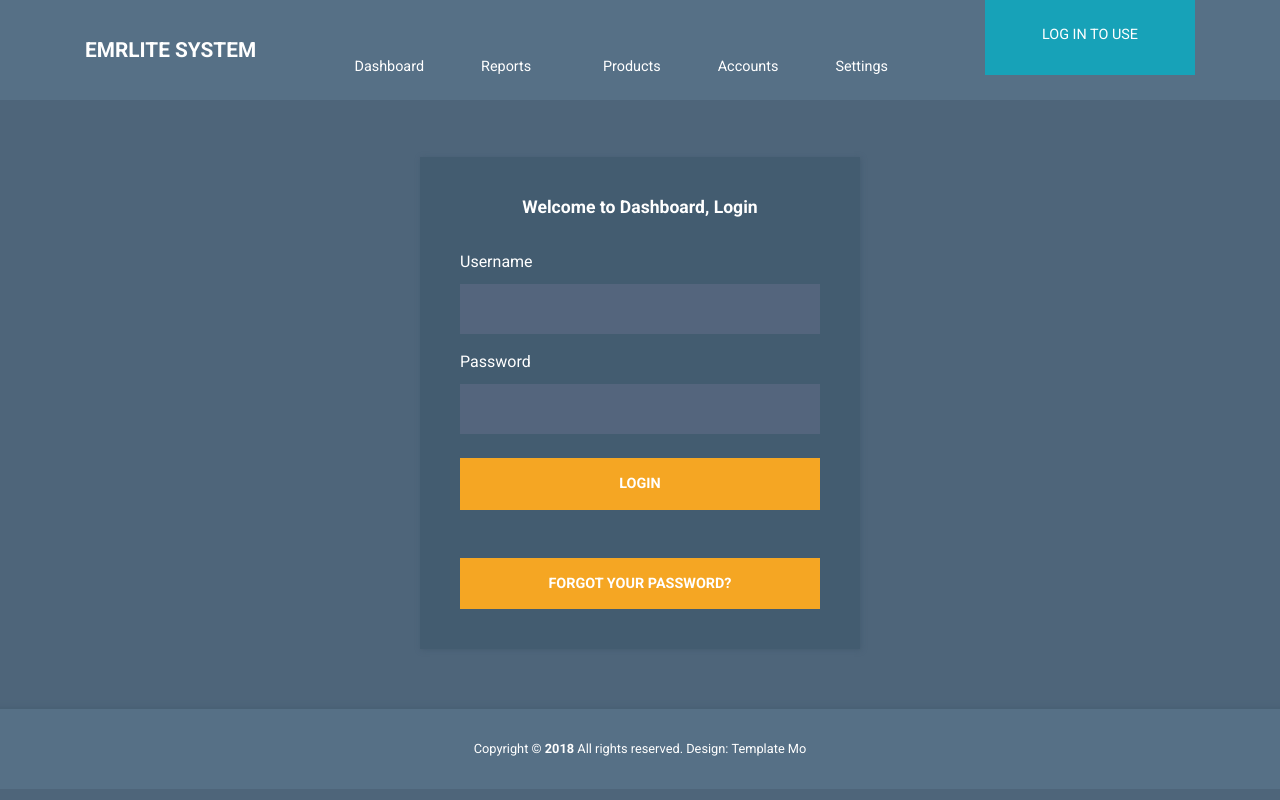
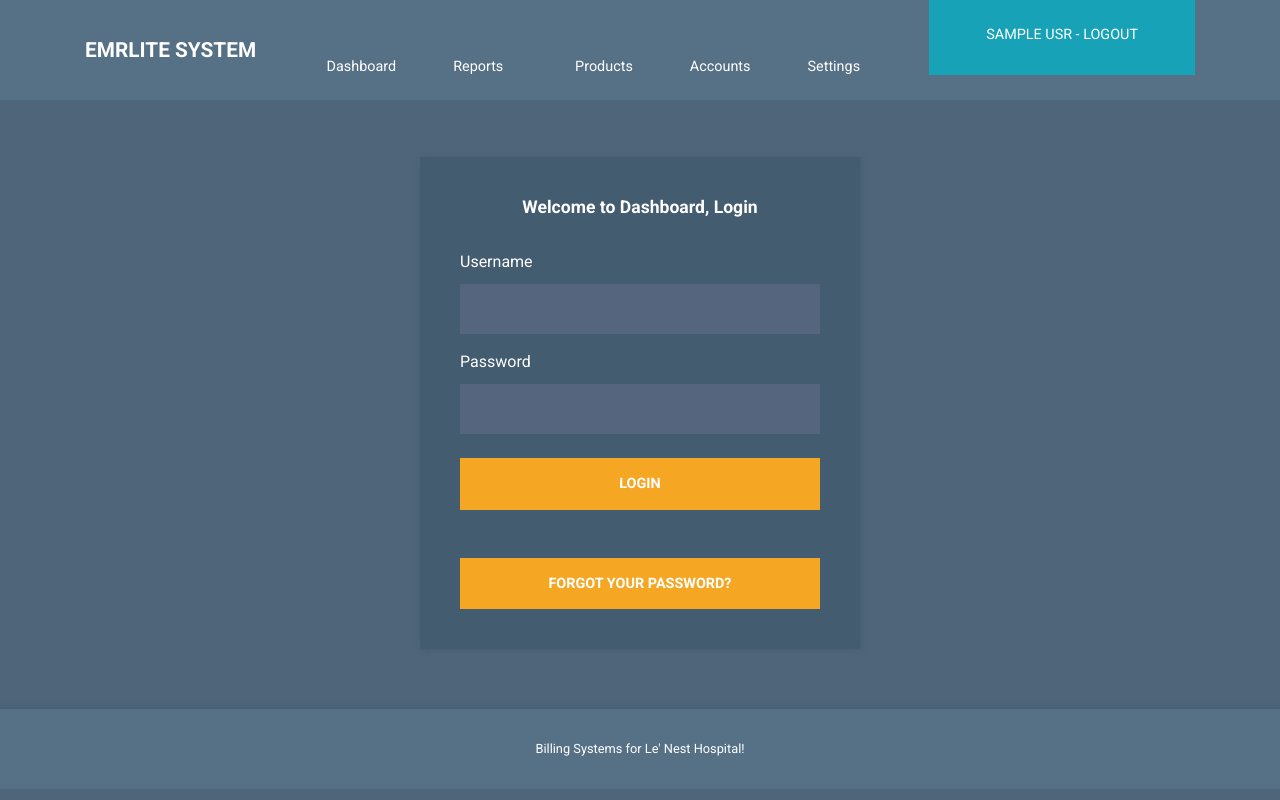
Before and after one commit to cheese-cracker/EMRLite, a Django app: template main/templates/main/login.html in a window 1280 px wide. Run offline with Django 3.2, Linux system fonts and the light colour scheme; the template is opened without the code that fills it: most values are stand-ins (such as "Sample title", 1, 10 or a date in 2020); some libraries are stand-ins or nearby versions; some web fonts are replaced.

Commit message:
fix login button display

```diff
--- a/main/templates/main/base.html
+++ b/main/templates/main/base.html
@@ -104,9 +104,13 @@
                 <button
                   class="btn btn-info text-uppercase"
                     >
-                    {% block logged_status %}
-
-                    {% endblock %}
+                    {% if usr %}
+                        <a class="nav-link d-block" href="/main/logout">
+                        {{ usr }} - LOGOUT
+                    {% else %}
+                        <a class="nav-link d-block" href="/main/login">
+                        LOG IN TO USE
+                    {% endif %}
                 </button>
                 </a>
               </li>
@@ -125,9 +129,7 @@
     <footer class="tm-footer row tm-mt-small">
       <div class="col-12 font-weight-light">
         <p class="text-center text-white mb-0 px-4 small">
-          Copyright &copy; <b>2018</b> All rights reserved.
-
-          Design: <a rel="nofollow noopener" href="https://templatemo.com" class="tm-footer-link">Template Mo</a>
+            Billing Systems for Le' Nest Hospital!
         </p>
       </div>
     </footer>
--- a/main/templates/main/billlist.html
+++ b/main/templates/main/billlist.html
@@ -1,9 +1,4 @@
 {% extends "main/base.html" %}
-
-{% block logged_status %}
-<a class="nav-link d-block" href="/main/logout">
-LOGOUT
-{% endblock %}
 
 {% block content %}
 
--- a/main/templates/main/finalbill.html
+++ b/main/templates/main/finalbill.html
@@ -1,9 +1,4 @@
 {% extends "main/base.html" %}
-
-{% block logged_status %}
-<a class="nav-link d-block" href="/main/logout">
-LOGOUT
-{% endblock %}
 
 {% block content %}
 <div class="container mt-5">
--- a/main/templates/main/index.html
+++ b/main/templates/main/index.html
@@ -1,10 +1,6 @@
 {% extends "main/base.html" %}
-{% block logged_status %}
-<a class="nav-link d-block" href="/main/login">
-    LOG IN TO USE
-{% endblock %}
+
 {% block content %}
-</nav>
 <div class="container">
         <!-- row -->
         <div class="row tm-content-row">
--- a/main/templates/main/login.html
+++ b/main/templates/main/login.html
@@ -1,9 +1,4 @@
 {% extends "main/base.html" %}
-
-{% block logged_status %}
-<a class="nav-link d-block" href="/main/login">
-    LOG IN TO USE
-{% endblock %}
 
 {% block content %}
 <div class="container tm-mt-big tm-mb-big">
--- a/main/templates/main/table.html
+++ b/main/templates/main/table.html
@@ -1,12 +1,6 @@
 {% extends "main/base.html" %}
 
-{% block logged_status %}
-<a class="nav-link d-block" href="/main/logout">
-LOGOUT
-{% endblock %}
-
 {% block content %}
-
 <div class="col-12 tm-block-col">
     <div class="tm-bg-primary-dark tm-block tm-block-taller tm-block-scroll">
         <h2 class="tm-block-title">Patient List</h2>
```
